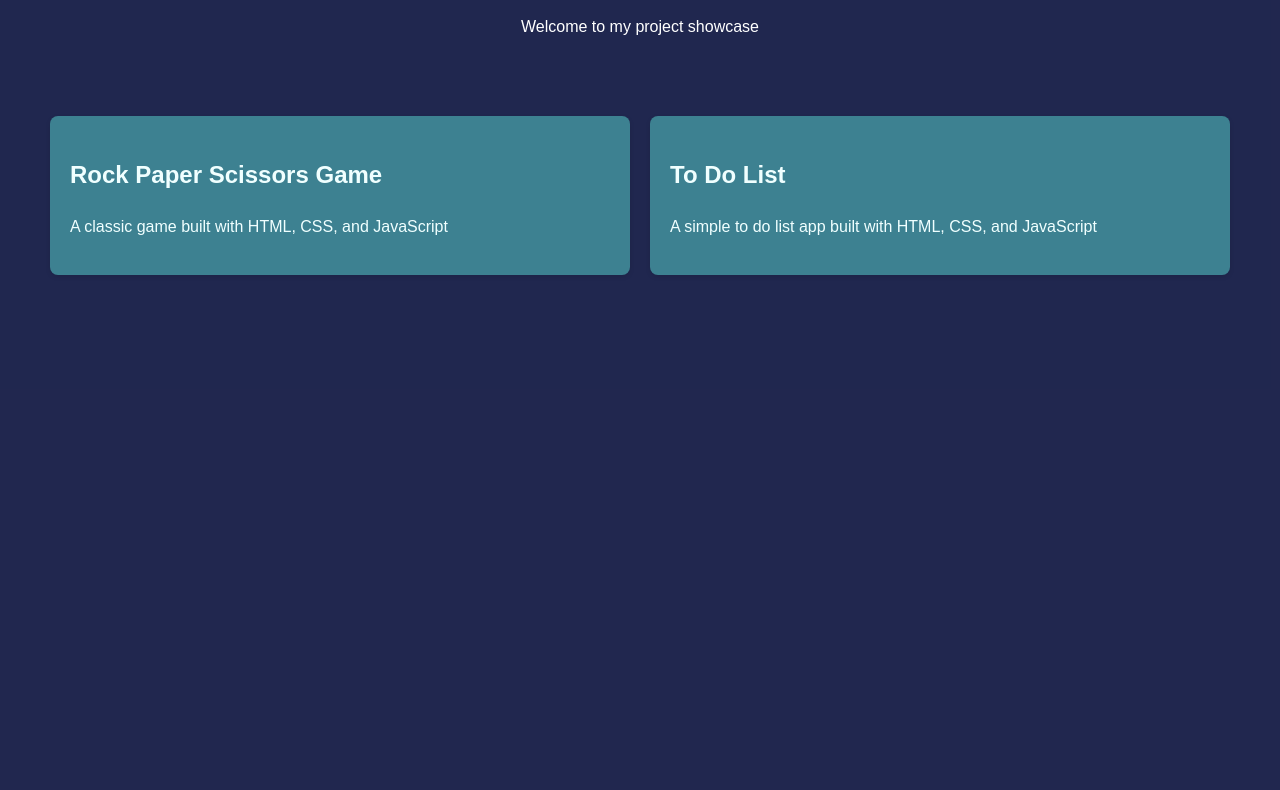
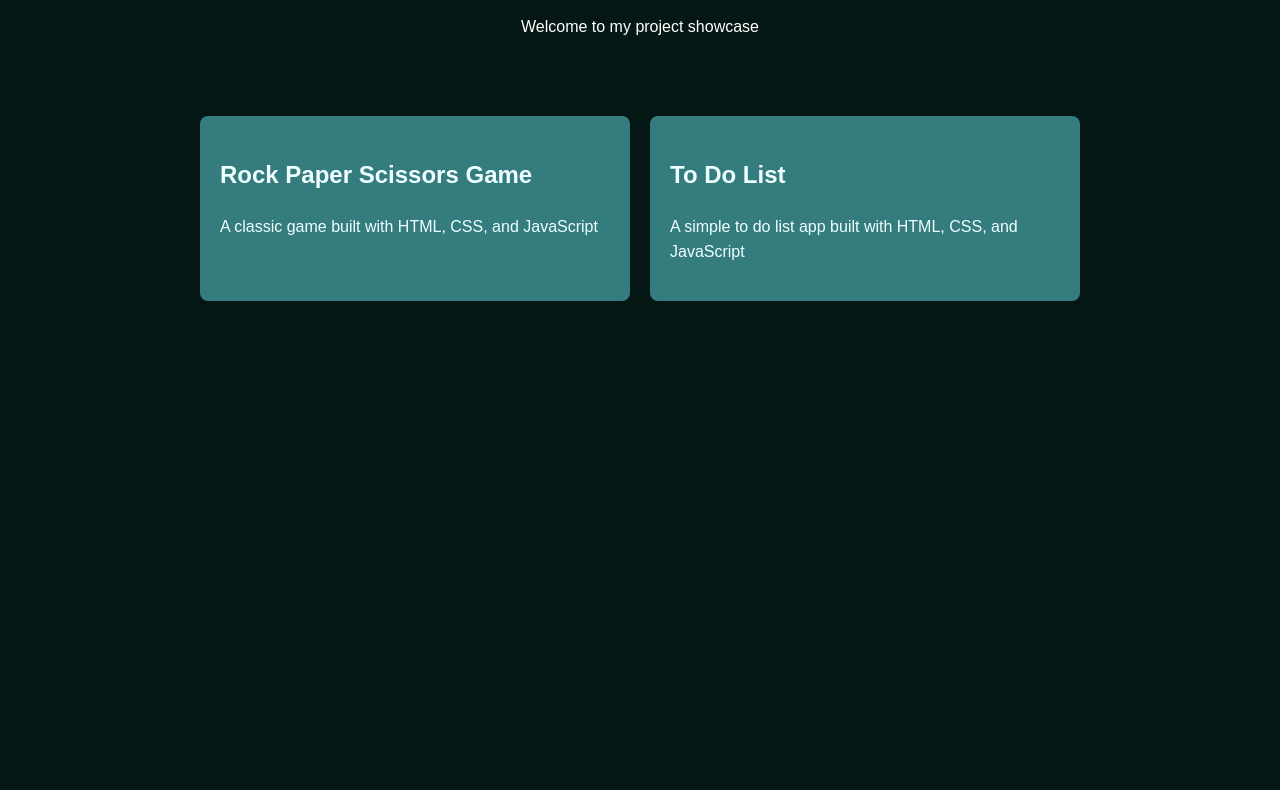
Before and after one commit to CrimsonFrost77/my-projects-landing-page, a plain HTML site: page index.html in a window 1280 px wide. Shown: the part 120-910 px from the top of the page. Drawn offline with Linux system fonts and the light colour scheme.

Commit message:
update landing page styles for better color scheme and layout adjustments

```diff
--- a/css/landing-page.css
+++ b/css/landing-page.css
@@ -8,7 +8,7 @@ body {
 .container {
   max-width: 1400px;
   margin: 0 auto;
-  background-color: rgba(62, 75, 151, 0.527);
+  background-color: rgba(12, 46, 40, 0.527);
   min-height: 1000px;
 }
 header {
@@ -18,9 +18,9 @@ header {
 }
 .projects-grid {
   display: grid;
-  grid-template-columns: repeat(auto-fit, minmax(300px, 1fr));
+  grid-template-columns: repeat(auto-fit, minmax(200px, 1fr));
   gap: 20px;
-  padding: 20px 50px;
+  padding: 20px 200px;
   padding-bottom: 200px;
 }
 .project-card {
```
